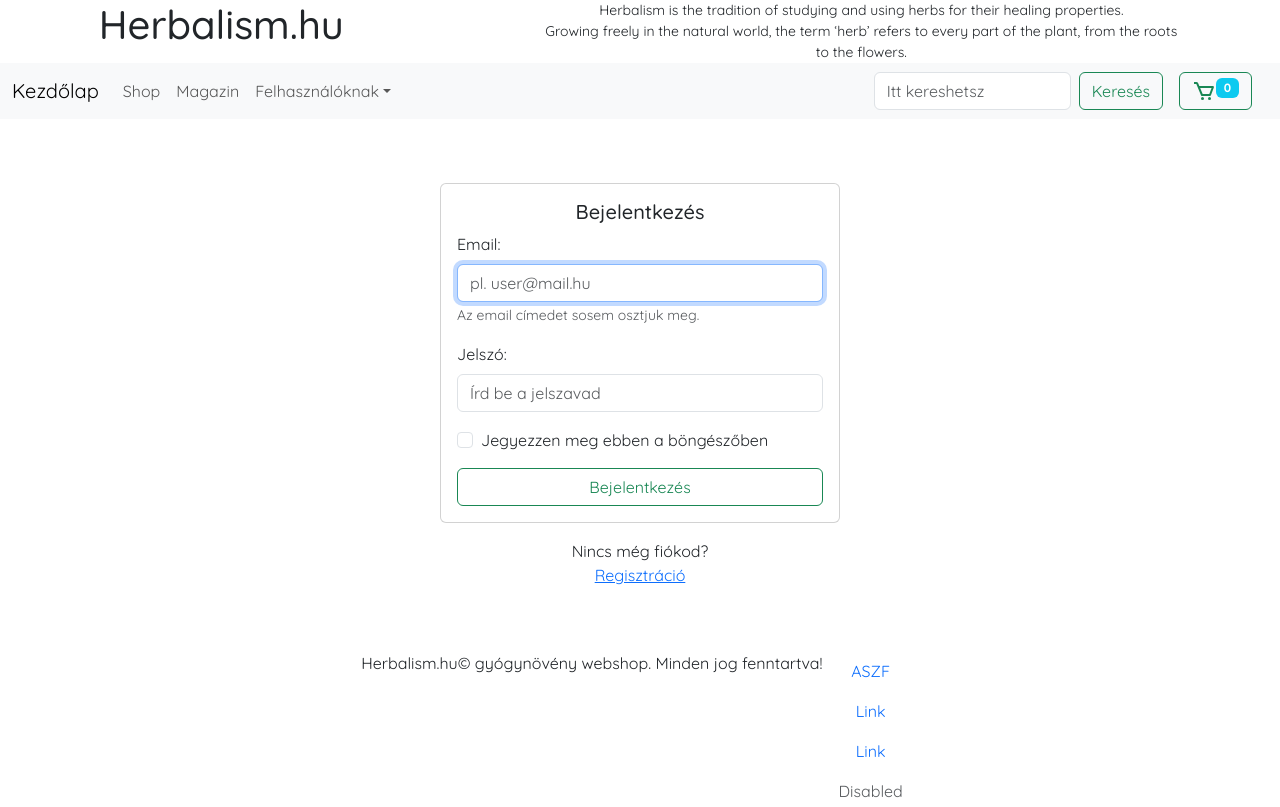
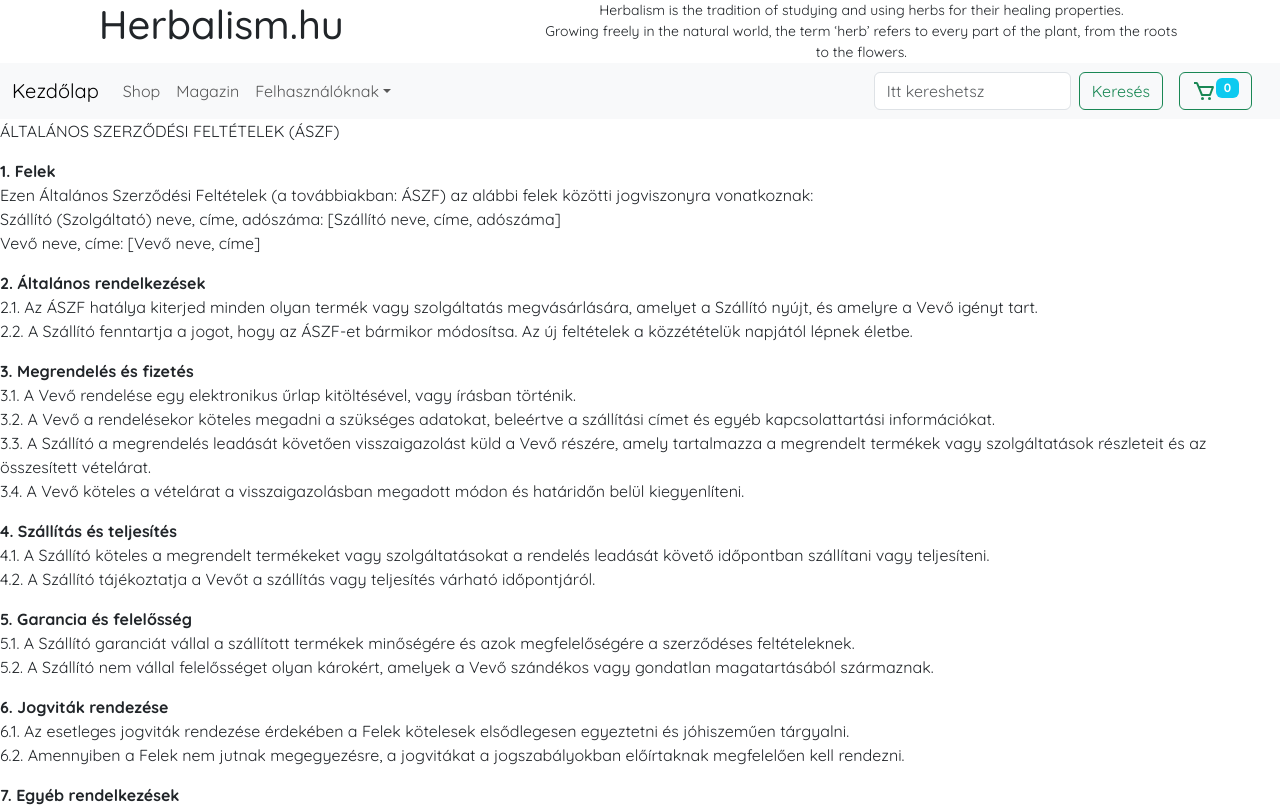
Before and after one commit to progmatic-fs-2023/joker, a React (Vite) app in the folder client/: page /aszf in a window 1280 px wide. Before the commit this address led to /login. Shown: the top 807 px of the page. Built offline with nearby package versions, Linux system fonts and the light colour scheme; no server answers.

Commit message:
JOK-69-get-from-db-users-infos-at-userForm-page-and-some-css

```diff
--- a/client/src/App.jsx
+++ b/client/src/App.jsx
@@ -32,6 +32,7 @@ import UserOrderList from './components/user/UserOrderList';
 import HerbEditor from './components/user/HerbEditor';
 import OrderEditor from './components/order/OrderEditor';
 import Missing from './components/blog/Missing';
+import ASZF from './pages/Aszf';
 
 function App() {
   return (
@@ -53,6 +54,7 @@ function App() {
               <Route path="sitemap" element={<Sitemap />} />
               <Route path="payment" element={<Payment />} />
               <Route path="logout" element={<Logout />} />
+              <Route path="aszf" element={<ASZF />} />
               {/* public auth routes */}
               <Route path="login" element={<Login />} />
               <Route path="register" element={<Register />} />
--- a/client/src/components/FooterNavs.jsx
+++ b/client/src/components/FooterNavs.jsx
@@ -1,16 +1,17 @@
+import React from 'react';
 import { NavLink } from 'react-router-dom';
 import Nav from 'react-bootstrap/Nav';
+import { FaFacebook, FaTwitter, FaInstagram } from 'react-icons/fa';
 
 function FooterNavs() {
   return (
     <Nav className="flex-column">
       <Nav.Link as={NavLink} to="/aszf">
-        ASZF
+        ÁSZF
       </Nav.Link>
-      <Nav.Link eventKey="link-1">Link</Nav.Link>
-      <Nav.Link eventKey="link-2">Link</Nav.Link>
-      <Nav.Link eventKey="disabled" disabled>
-        Disabled
+      <span>Kapcsolat: info@herbalism.hu</span>
+      <Nav.Link>
+        <FaFacebook /> <FaTwitter /> <FaInstagram />
       </Nav.Link>
     </Nav>
   );
--- a/client/src/pages/Aszf.jsx
+++ b/client/src/pages/Aszf.jsx
@@ -1,77 +1,77 @@
 function ASZF() {
   return (
     <div>
+      <p>ÁLTALÁNOS SZERZŐDÉSI FELTÉTELEK (ÁSZF)</p>
       <p>
-        ÁLTALÁNOS SZERZŐDÉSI FELTÉTELEK (ÁSZF) 1. Felek Ezen Általános Szerződési Feltételek (a
-        továbbiakban: ÁSZF) az alábbi felek közötti jogviszonyra vonatkoznak: Szállító (Szolgáltató)
-        neve, címe, adószáma: [Szállító neve, címe, adószáma] Vevő neve, címe: [Vevő neve, címe] 2.
-        Általános rendelkezések 2.1. Az ÁSZF hatálya kiterjed minden olyan termék vagy szolgáltatás
-        megvásárlására, amelyet a Szállító nyújt, és amelyre a Vevő igényt tart. 2.2. A Szállító
-        fenntartja a jogot, hogy az ÁSZF-et bármikor módosítsa. Az új feltételek a közzétételük
-        napjától lépnek életbe. 3. Megrendelés és fizetés 3.1. A Vevő rendelése egy elektronikus
-        űrlap kitöltésével, vagy írásban történik. 3.2. A Vevő a rendelésekor köteles megadni a
-        szükséges adatokat, beleértve a szállítási címet és egyéb kapcsolattartási információkat.
+        <strong>1. Felek</strong>
+        <br />
+        Ezen Általános Szerződési Feltételek (a továbbiakban: ÁSZF) az alábbi felek közötti
+        jogviszonyra vonatkoznak:
+        <br />
+        Szállító (Szolgáltató) neve, címe, adószáma: [Szállító neve, címe, adószáma]
+        <br />
+        Vevő neve, címe: [Vevő neve, címe]
+      </p>
+      <p>
+        <strong>2. Általános rendelkezések</strong>
+        <br />
+        2.1. Az ÁSZF hatálya kiterjed minden olyan termék vagy szolgáltatás megvásárlására, amelyet
+        a Szállító nyújt, és amelyre a Vevő igényt tart.
+        <br />
+        2.2. A Szállító fenntartja a jogot, hogy az ÁSZF-et bármikor módosítsa. Az új feltételek a
+        közzétételük napjától lépnek életbe.
+      </p>
+      <p>
+        <strong>3. Megrendelés és fizetés</strong>
+        <br />
+        3.1. A Vevő rendelése egy elektronikus űrlap kitöltésével, vagy írásban történik.
+        <br />
+        3.2. A Vevő a rendelésekor köteles megadni a szükséges adatokat, beleértve a szállítási
+        címet és egyéb kapcsolattartási információkat.
+        <br />
         3.3. A Szállító a megrendelés leadását követően visszaigazolást küld a Vevő részére, amely
         tartalmazza a megrendelt termékek vagy szolgáltatások részleteit és az összesített
-        vételárat. 3.4. A Vevő köteles a vételárat a visszaigazolásban megadott módon és határidőn
-        belül kiegyenlíteni. 4. Szállítás és teljesítés 4.1. A Szállító köteles a megrendelt
-        termékeket vagy szolgáltatásokat a rendelés leadását követő időpontban szállítani vagy
-        teljesíteni. 4.2. A Szállító tájékoztatja a Vevőt a szállítás vagy teljesítés várható
-        időpontjáról. 5. Garancia és felelősség 5.1. A Szállító garanciát vállal a szállított
-        termékek minőségére és azok megfelelőségére a szerződéses feltételeknek. 5.2. A Szállító nem
-        vállal felelősséget olyan károkért, amelyek a Vevő szándékos vagy gondatlan magatartásából
-        származnak. 6. Jogviták rendezése 6.1. Az esetleges jogviták rendezése érdekében a Felek
-        kötelesek elsődlegesen egyeztetni és jóhiszeműen tárgyalni. 6.2. Amennyiben a Felek nem
-        jutnak megegyezésre, a jogvitákat a jogszabályokban előírtaknak megfelelően kell rendezni.
-        7. Egyéb rendelkezések 7.1. Az ÁSZF hatálybalépésének időpontjával veszti érvényét minden
-        korábbi, azonos tárgyú megállapodás. 7.2. Az ÁSZF-et mindkét Fél elolvasta és megértette, és
-        az abban foglaltakat elfogadja.
+        vételárat.
+        <br />
+        3.4. A Vevő köteles a vételárat a visszaigazolásban megadott módon és határidőn belül
+        kiegyenlíteni.
+      </p>
+      <p>
+        <strong>4. Szállítás és teljesítés</strong>
+        <br />
+        4.1. A Szállító köteles a megrendelt termékeket vagy szolgáltatásokat a rendelés leadását
+        követő időpontban szállítani vagy teljesíteni.
+        <br />
+        4.2. A Szállító tájékoztatja a Vevőt a szállítás vagy teljesítés várható időpontjáról.
+      </p>
+      <p>
+        <strong>5. Garancia és felelősség</strong>
+        <br />
+        5.1. A Szállító garanciát vállal a szállított termékek minőségére és azok megfelelőségére a
+        szerződéses feltételeknek.
+        <br />
+        5.2. A Szállító nem vállal felelősséget olyan károkért, amelyek a Vevő szándékos vagy
+        gondatlan magatartásából származnak.
+      </p>
+      <p>
+        <strong>6. Jogviták rendezése</strong>
+        <br />
+        6.1. Az esetleges jogviták rendezése érdekében a Felek kötelesek elsődlegesen egyeztetni és
+        jóhiszeműen tárgyalni.
+        <br />
+        6.2. Amennyiben a Felek nem jutnak megegyezésre, a jogvitákat a jogszabályokban előírtaknak
+        megfelelően kell rendezni.
+      </p>
+      <p>
+        <strong>7. Egyéb rendelkezések</strong>
+        <br />
+        7.1. Az ÁSZF hatálybalépésének időpontjával veszti érvényét minden korábbi, azonos tárgyú
+        megállapodás.
+        <br />
+        7.2. Az ÁSZF-et mindkét Fél elolvasta és megértette, és az abban foglaltakat elfogadja.
       </p>
     </div>
   );
 }
 
 export default ASZF;
-
-/* /ÁLTALÁNOS SZERZŐDÉSI FELTÉTELEK (ÁSZF)
-
-1. Felek
-Ezen Általános Szerződési Feltételek (a továbbiakban: ÁSZF) az alábbi felek közötti jogviszonyra vonatkoznak:
-Szállító (Szolgáltató) neve, címe, adószáma: [Szállító neve, címe, adószáma]
-Vevő neve, címe: [Vevő neve, címe]
-
-2. Általános rendelkezések
-2.1. Az ÁSZF hatálya kiterjed minden olyan termék vagy szolgáltatás megvásárlására, amelyet a Szállító nyújt, és amelyre a Vevő igényt tart.
-
-2.2. A Szállító fenntartja a jogot, hogy az ÁSZF-et bármikor módosítsa. Az új feltételek a közzétételük napjától lépnek életbe.
-
-3. Megrendelés és fizetés
-3.1. A Vevő rendelése egy elektronikus űrlap kitöltésével, vagy írásban történik.
-
-3.2. A Vevő a rendelésekor köteles megadni a szükséges adatokat, beleértve a szállítási címet és egyéb kapcsolattartási információkat.
-
-3.3. A Szállító a megrendelés leadását követően visszaigazolást küld a Vevő részére, amely tartalmazza a megrendelt termékek vagy szolgáltatások részleteit és az összesített vételárat.
-
-3.4. A Vevő köteles a vételárat a visszaigazolásban megadott módon és határidőn belül kiegyenlíteni.
-
-4. Szállítás és teljesítés
-4.1. A Szállító köteles a megrendelt termékeket vagy szolgáltatásokat a rendelés leadását követő időpontban szállítani vagy teljesíteni.
-
-4.2. A Szállító tájékoztatja a Vevőt a szállítás vagy teljesítés várható időpontjáról.
-
-5. Garancia és felelősség
-5.1. A Szállító garanciát vállal a szállított termékek minőségére és azok megfelelőségére a szerződéses feltételeknek.
-
-5.2. A Szállító nem vállal felelősséget olyan károkért, amelyek a Vevő szándékos vagy gondatlan magatartásából származnak.
-
-6. Jogviták rendezése
-6.1. Az esetleges jogviták rendezése érdekében a Felek kötelesek elsődlegesen egyeztetni és jóhiszeműen tárgyalni.
-
-6.2. Amennyiben a Felek nem jutnak megegyezésre, a jogvitákat a jogszabályokban előírtaknak megfelelően kell rendezni.
-
-7. Egyéb rendelkezések
-7.1. Az ÁSZF hatálybalépésének időpontjával veszti érvényét minden korábbi, azonos tárgyú megállapodás.
-
-7.2. Az ÁSZF-et mindkét Fél elolvasta és megértette, és az abban foglaltakat elfogadja.
-
-*/
--- a/client/src/pages/UserForm.jsx
+++ b/client/src/pages/UserForm.jsx
@@ -1,4 +1,4 @@
-import { useState } from 'react';
+import { useState, useEffect } from 'react';
 import Container from 'react-bootstrap/Container';
 import Row from 'react-bootstrap/Row';
 import Col from 'react-bootstrap/Col';
@@ -8,11 +8,14 @@ import ListGroup from 'react-bootstrap/ListGroup';
 import { useNavigate } from 'react-router-dom';
 import { useCart } from '../hooks/useCart';
 import { API_URL } from '../constants';
+import useAuth from '../hooks/useAuth';
 
 function UserForm() {
   const { cart, orderId } = useCart();
   const navigate = useNavigate();
-
+  const { auth } = useAuth();
+  const userId = auth.userId;
+  const [userInfo, setUserInfo] = useState([]);
   const [form, setForm] = useState({
     firstName: '',
     lastName: '',
@@ -24,6 +27,33 @@ function UserForm() {
     country: '',
   });
 
+  useEffect(() => {
+    const fetchUserInfo = async () => {
+      const response = await fetch(`${API_URL}/users/${userId}`);
+      if (response.ok) {
+        const data = await response.json();
+        console.log(data);
+        setUserInfo(data);
+      }
+    };
+    fetchUserInfo();
+  }, [userId]);
+  const UserInfo = userInfo;
+  useEffect(() => {
+    if (UserInfo != null) {
+      setForm({
+        firstName: userInfo['firstName'],
+        lastName: userInfo['lastName'],
+        email: userInfo['email'],
+        phoneNumber: userInfo['phone'],
+        address: userInfo['streetAddress'],
+        zipCode: userInfo['postalCode'],
+        city: userInfo['city'],
+        country: userInfo['country'],
+      });
+    }
+  }, [userInfo]);
+  console.log(form);
   const handleChange = (e) => {
     setForm({
       ...form,
@@ -66,6 +96,7 @@ function UserForm() {
                   type="text"
                   name="firstName"
                   placeholder="Keresztnév"
+                  value={form['firstName']}
                   onChange={handleChange}
                   required
                 />
@@ -76,6 +107,7 @@ function UserForm() {
                   type="text"
                   name="lastName"
                   placeholder="Vezetéknév"
+                  value={form['lastName']}
                   onChange={handleChange}
                   required
                 />
@@ -86,6 +118,7 @@ function UserForm() {
                   type="email"
                   name="email"
                   placeholder="pl.: felhasznalo@joker.com"
+                  value={form['email']}
                   onChange={handleChange}
                   required
                 />
@@ -95,6 +128,7 @@ function UserForm() {
                 <Form.Control
                   type="tel"
                   name="phoneNumber"
+                  value={form['phoneNumber']}
                   placeholder="06201234567"
                   onChange={handleChange}
                   required
@@ -108,21 +142,40 @@ function UserForm() {
                   type="text"
                   name="address"
                   placeholder="utca, házszám, emelet, ajtó"
+                  value={form['address']}
                   onChange={handleChange}
                   required
                 />
               </Form.Group>
               <Form.Group controlId="zip-code">
                 <Form.Label>Irányítószám</Form.Label>
-                <Form.Control type="text" name="zipCode" onChange={handleChange} required />
+                <Form.Control
+                  type="text"
+                  name="zipCode"
+                  value={form['zipCode']}
+                  onChange={handleChange}
+                  required
+                />
               </Form.Group>
               <Form.Group controlId="city">
                 <Form.Label>Város</Form.Label>
-                <Form.Control type="text" name="city" onChange={handleChange} required />
+                <Form.Control
+                  type="text"
+                  name="city"
+                  value={form['city']}
+                  onChange={handleChange}
+                  required
+                />
               </Form.Group>
               <Form.Group controlId="country">
                 <Form.Label>Ország</Form.Label>
-                <Form.Control type="text" name="country" onChange={handleChange} required />
+                <Form.Control
+                  type="text"
+                  name="country"
+                  value={form['country']}
+                  onChange={handleChange}
+                  required
+                />
               </Form.Group>
               <Form.Group controlId="terms">
                 <Form.Check
```
Also changed, not shown: 1 other file (tests, documents, lock files or other folders).
